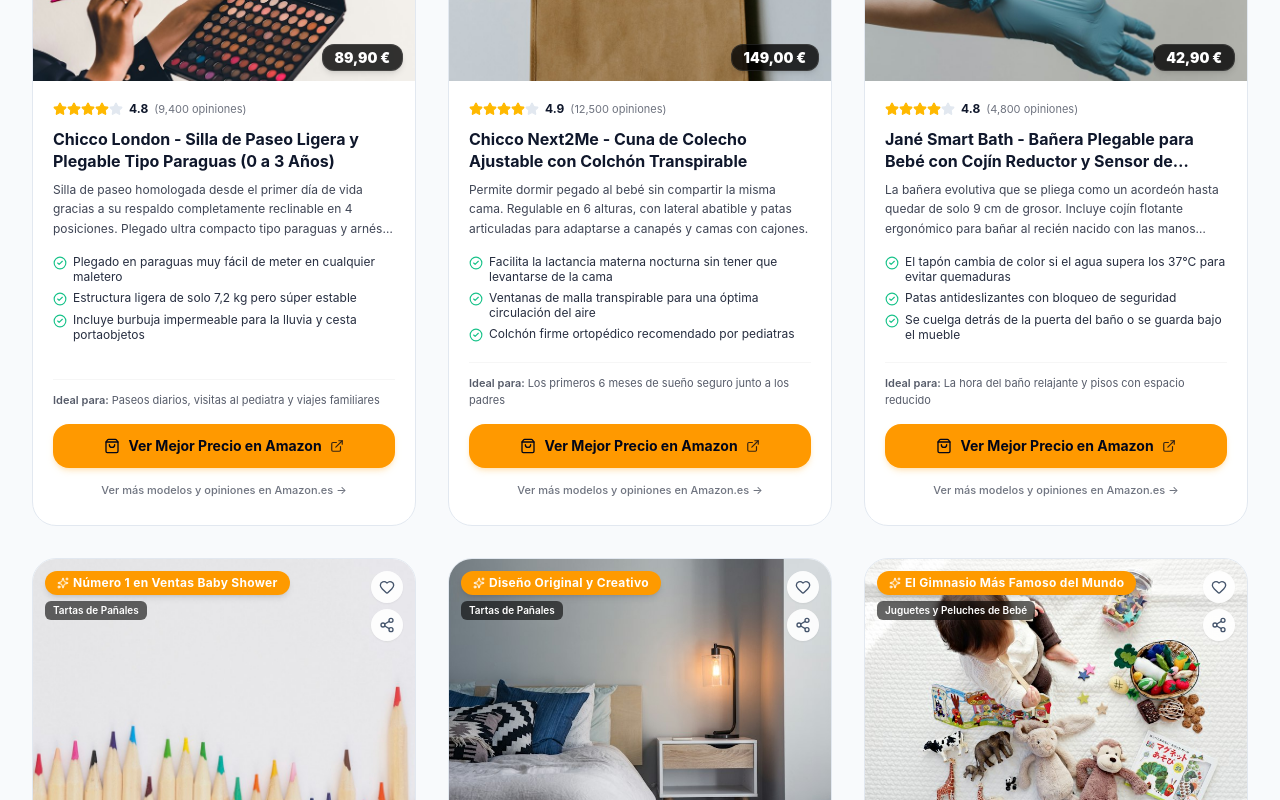
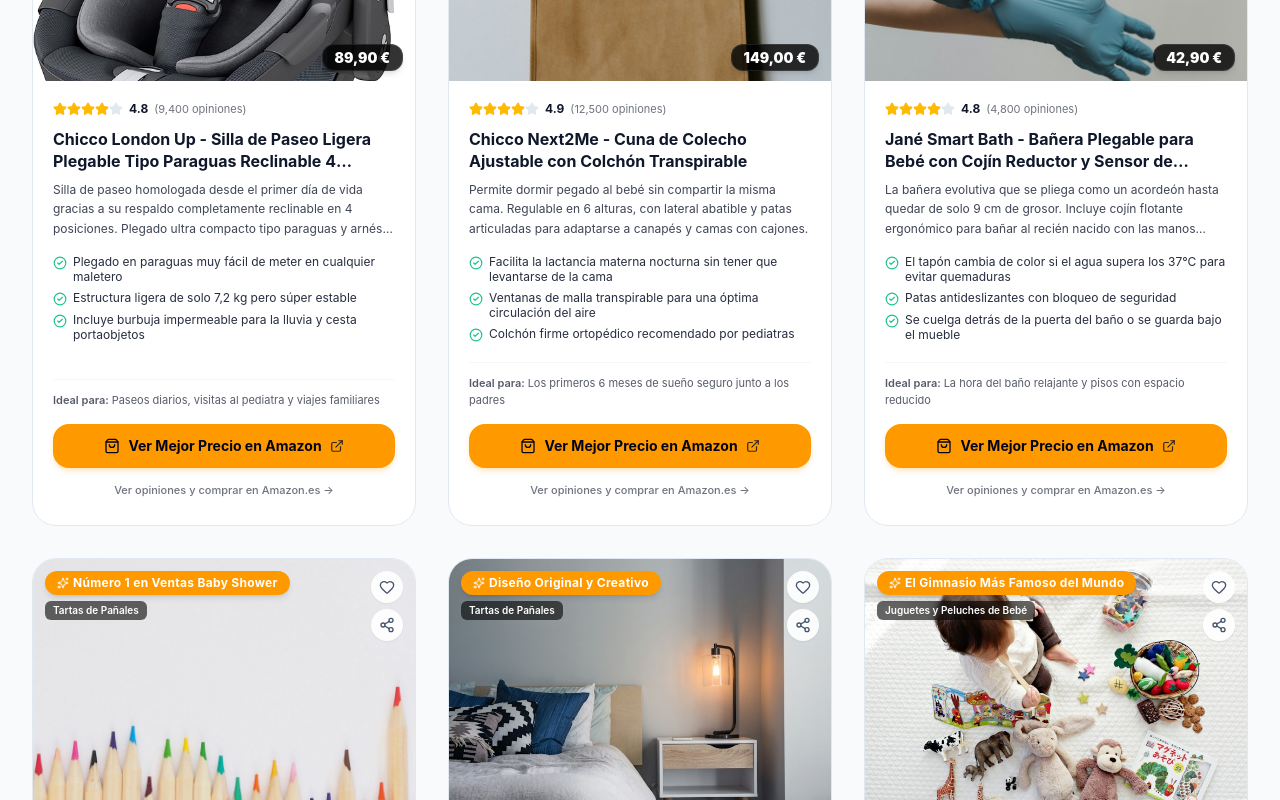
Before and after one commit to kuntakintter/regalazo, a Next.js app: page / in a window 1280 px wide. Shown: the part 1540-2340 px from the top of the page. Built offline with nearby package versions, Linux system fonts and the light colour scheme.

Commit message:
Fix: set exact ASIN B0DLWK3LKH for Chicco London and eliminate all search query links

```diff
--- a/src/components/ProductCard.tsx
+++ b/src/components/ProductCard.tsx
@@ -3,7 +3,7 @@
 import React, { useState } from 'react';
 import Image from 'next/image';
 import { Product } from '@/data/products';
-import { getAmazonProductUrl, getAmazonSearchUrl } from '@/lib/amazon';
+import { getAmazonProductUrl } from '@/lib/amazon';
 import { ExternalLink, Star, CheckCircle2, Heart, Share2, Sparkles, ShoppingBag } from 'lucide-react';
 
 interface ProductCardProps {
@@ -15,13 +15,8 @@
   const [copied, setCopied] = useState(false);
   const [isLiked, setIsLiked] = useState(false);
 
-  // Enlace directo al producto específico en Amazon España
-  const directProductUrl = product.asin
-    ? getAmazonProductUrl(product.asin)
-    : getAmazonSearchUrl(product.searchQuery);
-
-  // Enlace secundario para ver catálogo amplio de modelos similares
-  const searchSimilarUrl = getAmazonSearchUrl(product.searchQuery);
+  // Enlace directo al producto específico en Amazon España (NUNCA a páginas de búsqueda)
+  const directProductUrl = getAmazonProductUrl(product.asin || 'B0DLWK3LKH');
   const isDark = currentTheme === 'emo' || currentTheme === 'gamer';
 
   const handleShare = async () => {
@@ -193,14 +188,14 @@
             <ExternalLink className="w-3.5 h-3.5 opacity-80" />
           </a>
 
-          {/* Secondary CTA: Search similar options */}
+          {/* Secondary CTA: Direct product reviews and details */}
           <a
-            href={searchSimilarUrl}
+            href={directProductUrl}
             target="_blank"
             rel="nofollow sponsored noopener noreferrer"
             className="w-full py-1.5 px-3 rounded-xl text-[11px] font-medium text-center block opacity-60 hover:opacity-100 hover:underline transition-opacity"
           >
-            Ver más modelos y opiniones en Amazon.es →
+            Ver opiniones y comprar en Amazon.es →
           </a>
         </div>
 
--- a/src/data/products.ts
+++ b/src/data/products.ts
@@ -111,8 +111,8 @@
   // =========================================================================
   {
     id: 'bebe-cochecito',
-    asin: 'B015I2T15E',
-    title: 'Chicco London - Silla de Paseo Ligera y Plegable Tipo Paraguas (0 a 3 Años)',
+    asin: 'B0DLWK3LKH',
+    title: 'Chicco London Up - Silla de Paseo Ligera Plegable Tipo Paraguas Reclinable 4 Posiciones (0 a 3 Años)',
     slug: 'chicco-london-silla-paseo-ligera-plegable',
     searchQuery: 'chicco london silla de paseo ligera compacta plegable paraguas',
     category: 'Recién Nacidos',
```
Also changed, not shown: public/images/products/bebe-cochecito.jpg.
